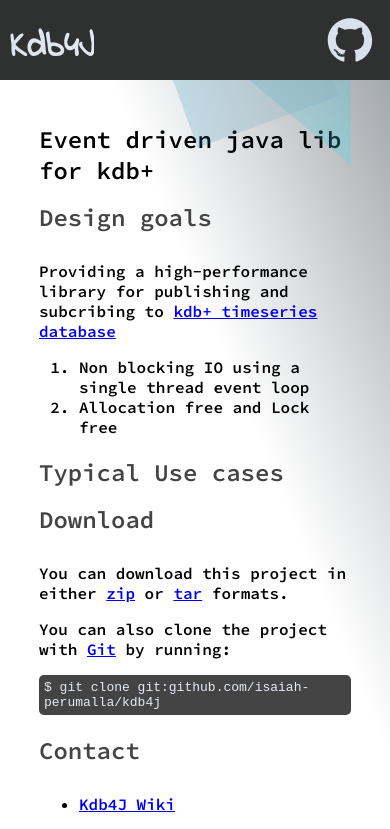
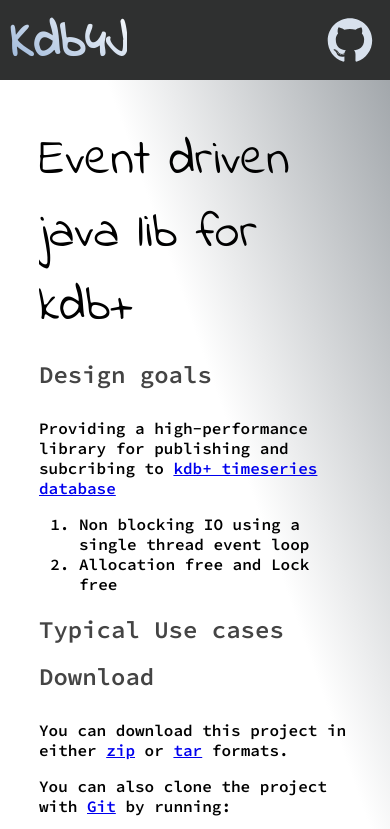
Before and after one commit to isaiah-perumalla/kdb-rpc-cli, a plain HTML site: page _website/index.html in a window 390 px wide. Shown: the top 829 px of the page. Drawn offline with Linux system fonts and the light colour scheme.

Commit message:
Update style.css

```diff
--- a/_website/style.css
+++ b/_website/style.css
@@ -16,6 +16,14 @@
     width:95%;
     height:80px;
     padding:0 2.5%
+}
+.desc {
+    float: none;
+    align-items: center;
+    color: black;
+    font-size: 50px;
+    font-family: 'Indie Flower', cursive;
+
 }
 .nav-top ul li{
     float:right
@@ -272,26 +280,7 @@
     padding-bottom:40px
 }
 @media screen and (max-width: 1000px){
-    .container[role=main]:before{
-        content:"";
-        position:absolute;
-        background:linear-gradient(to top, rgba(23, 142, 189, 0.2), rgba(17, 75, 139, 0.05));
-        transform:rotate(70deg);
-        width:200px;
-        height:280px;
-        right:100px;
-        top:-130px
-    }
-    .container[role=main]::after{
-        content:"";
-        position:absolute;
-        background:linear-gradient(to top, rgba(54, 245, 255, 0.3), rgba(23, 142, 189, 0.15));
-        transform:rotate(-50deg);
-        width:200px;
-        height:430px;
-        right:-100px;
-        top:-130px
-    }
+
     .content-body{
         padding:40px 0% 20px 0%
     }
@@ -418,13 +407,13 @@ table pre{
     padding:10px;
     margin:0 10px
 }
+
 .logo h3 p{
     margin-left:0;
-   align-content: center
-    font-size: 36px;
+    font-size: 50px;
     font-family: 'Indie Flower', cursive;
     font-weight: 800;
-    background:linear-gradient(to bottom left, #e6ebf2, #d8e1ed);
+    background:linear-gradient(to bottom left, white, #8fadd4);
     display:inline;
     -webkit-background-clip:text;
     -webkit-text-fill-color:transparent
```
